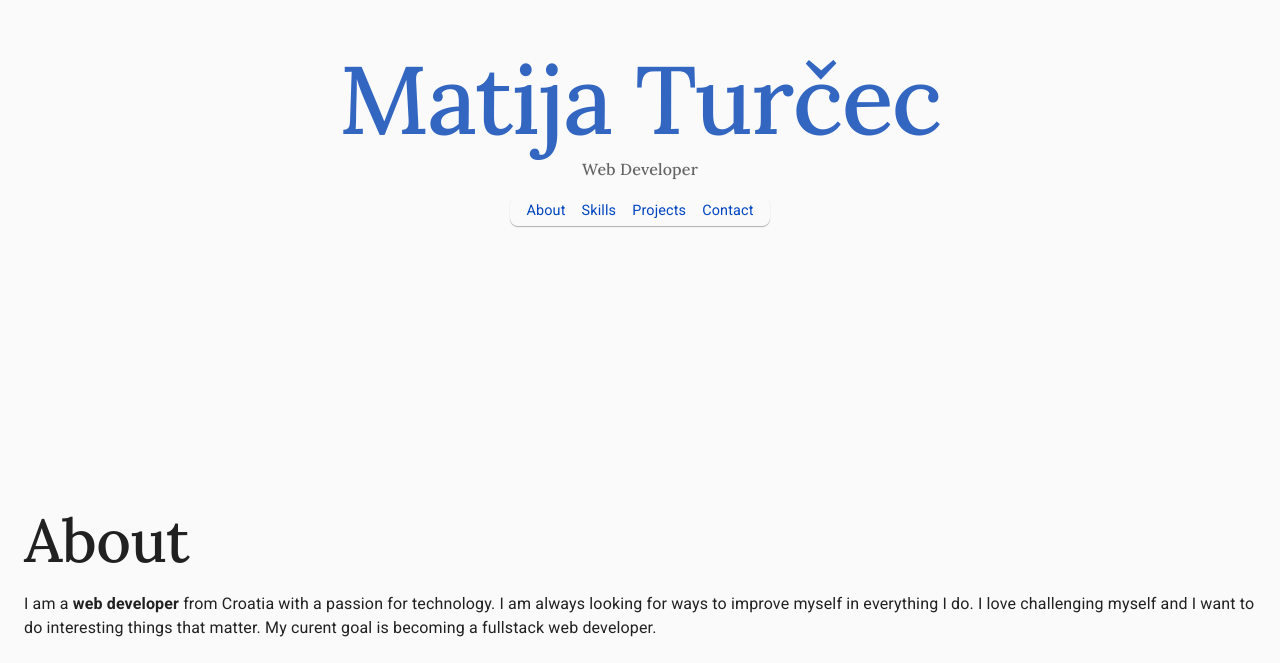
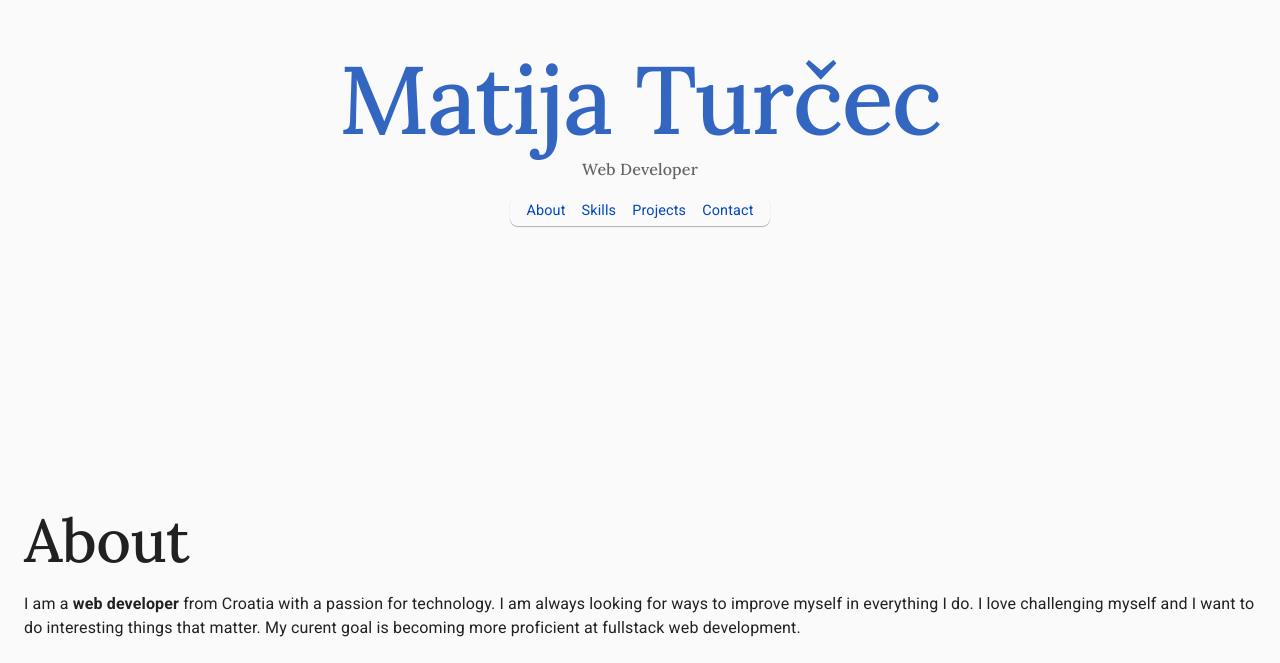
Before and after one commit to maturc/portfolio, a React (Create React App) app: page / in a window 1280 px wide. Shown: the part 137-800 px from the top of the page. Built offline with nearby package versions, Linux system fonts and the light colour scheme.

Commit message:
some minor text change

```diff
--- a/src/components/About.tsx
+++ b/src/components/About.tsx
@@ -9,7 +9,7 @@ function About( {aboutRef}: ISection ) {
         About
       </Typography>
       <Typography variant="body1">
-        I am a <strong>web developer</strong> from Croatia with a passion for technology. I am always looking for ways to improve myself in everything I do. I love challenging myself and I want to do interesting things that matter. My curent goal is becoming a fullstack web developer.
+        I am a <strong>web developer</strong> from Croatia with a passion for technology. I am always looking for ways to improve myself in everything I do. I love challenging myself and I want to do interesting things that matter. My curent goal is becoming more proficient at fullstack web development.
       </Typography>
     </section>
   );
```
